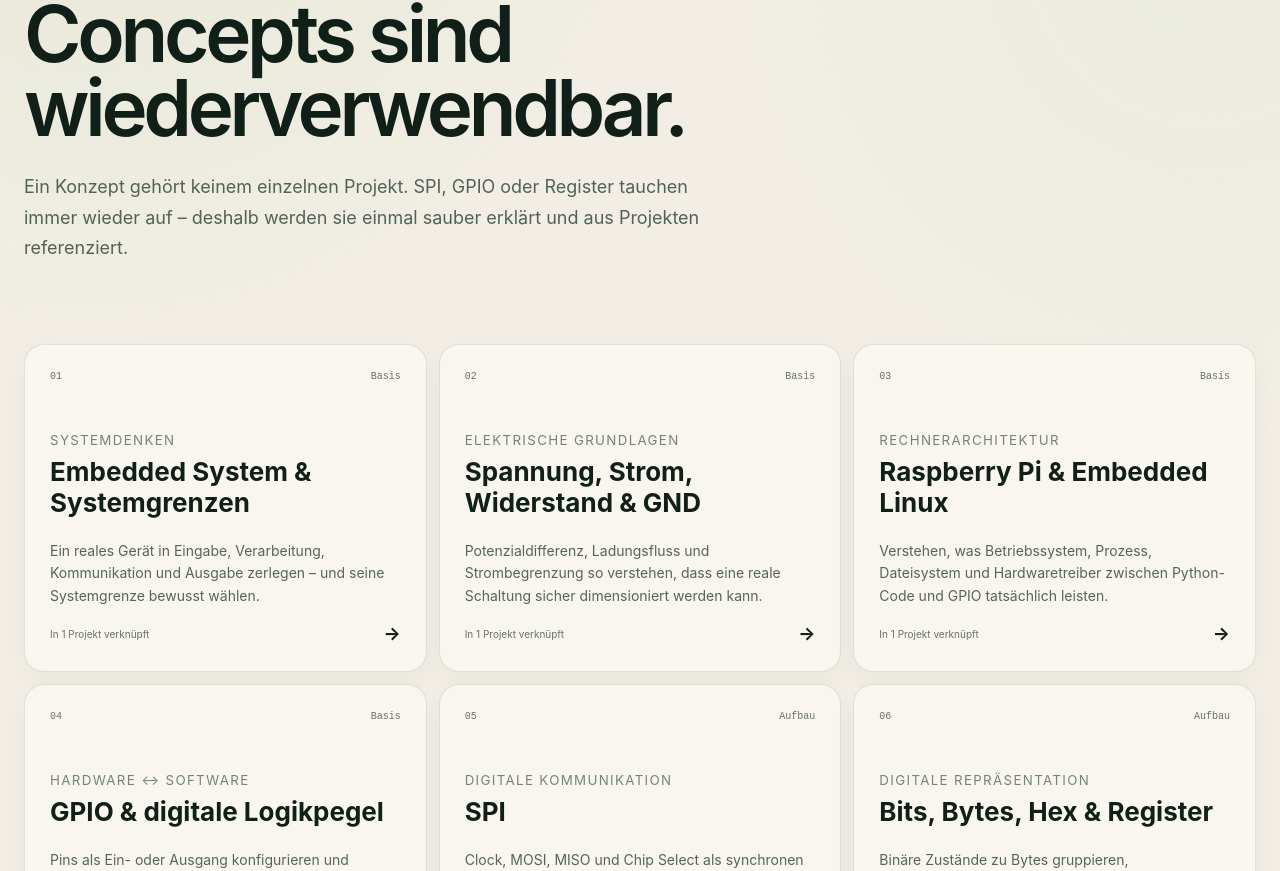
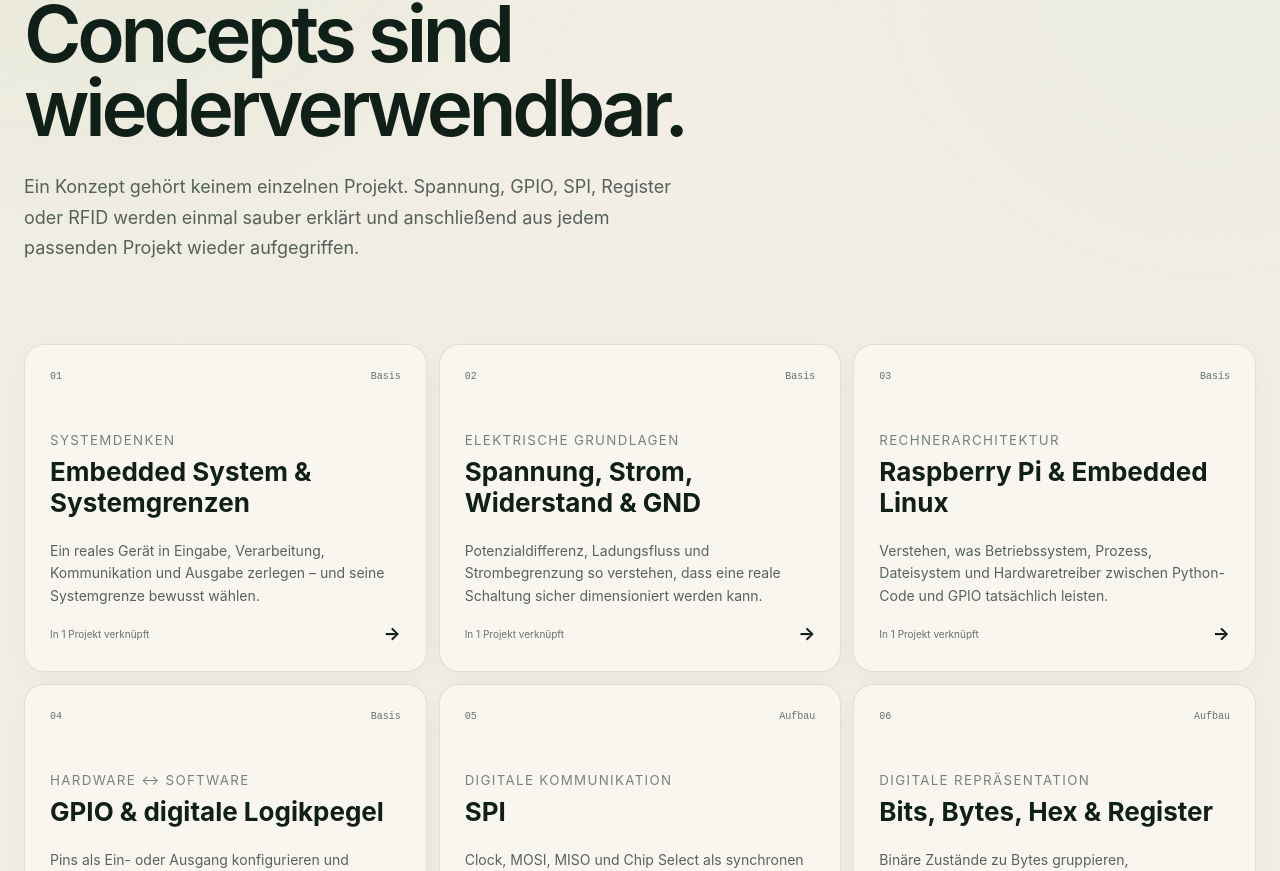
Before and after one commit to dabin134/embedded-lab, a Next.js app: page /concepts in a window 1280 px wide. Shown: the part 229-1100 px from the top of the page. Built offline with nearby package versions, Linux system fonts and the light colour scheme.

Commit message:
Link concept library to reusable detail pages

```diff
--- a/app/concepts/page.tsx
+++ b/app/concepts/page.tsx
@@ -2,5 +2,24 @@ import Link from "next/link";
 import { concepts } from "@/lib/data";
 
 export default function ConceptsPage() {
-  return <section className="section-pad page-top"><div className="page-intro"><div className="eyebrow"><span /> Understand path</div><h1>Concepts sind<br />wiederverwendbar.</h1><p>Ein Konzept gehört keinem einzelnen Projekt. SPI, GPIO oder Register tauchen immer wieder auf – deshalb werden sie einmal sauber erklärt und aus Projekten referenziert.</p></div><div className="library-grid">{concepts.map((concept) => <Link className="library-card" href={concept.id === "spi" ? "/concepts/spi" : "/concepts"} key={concept.id}><div className="library-top"><span>{concept.accent}</span><span>{concept.level}</span></div><small>{concept.eyebrow}</small><h2>{concept.title}</h2><p>{concept.summary}</p><div className="library-bottom"><span>In {concept.usedIn.length} Projekt verknüpft</span><b>→</b></div></Link>)}</div></section>;
+  return (
+    <section className="section-pad page-top">
+      <div className="page-intro">
+        <div className="eyebrow"><span /> Understand path</div>
+        <h1>Concepts sind<br />wiederverwendbar.</h1>
+        <p>Ein Konzept gehört keinem einzelnen Projekt. Spannung, GPIO, SPI, Register oder RFID werden einmal sauber erklärt und anschließend aus jedem passenden Projekt wieder aufgegriffen.</p>
+      </div>
+      <div className="library-grid">
+        {concepts.map((concept) => (
+          <Link className="library-card" href={`/concepts/${concept.id}`} key={concept.id}>
+            <div className="library-top"><span>{concept.accent}</span><span>{concept.level}</span></div>
+            <small>{concept.eyebrow}</small>
+            <h2>{concept.title}</h2>
+            <p>{concept.summary}</p>
+            <div className="library-bottom"><span>In {concept.usedIn.length} Projekt verknüpft</span><b>→</b></div>
+          </Link>
+        ))}
+      </div>
+    </section>
+  );
 }
```
